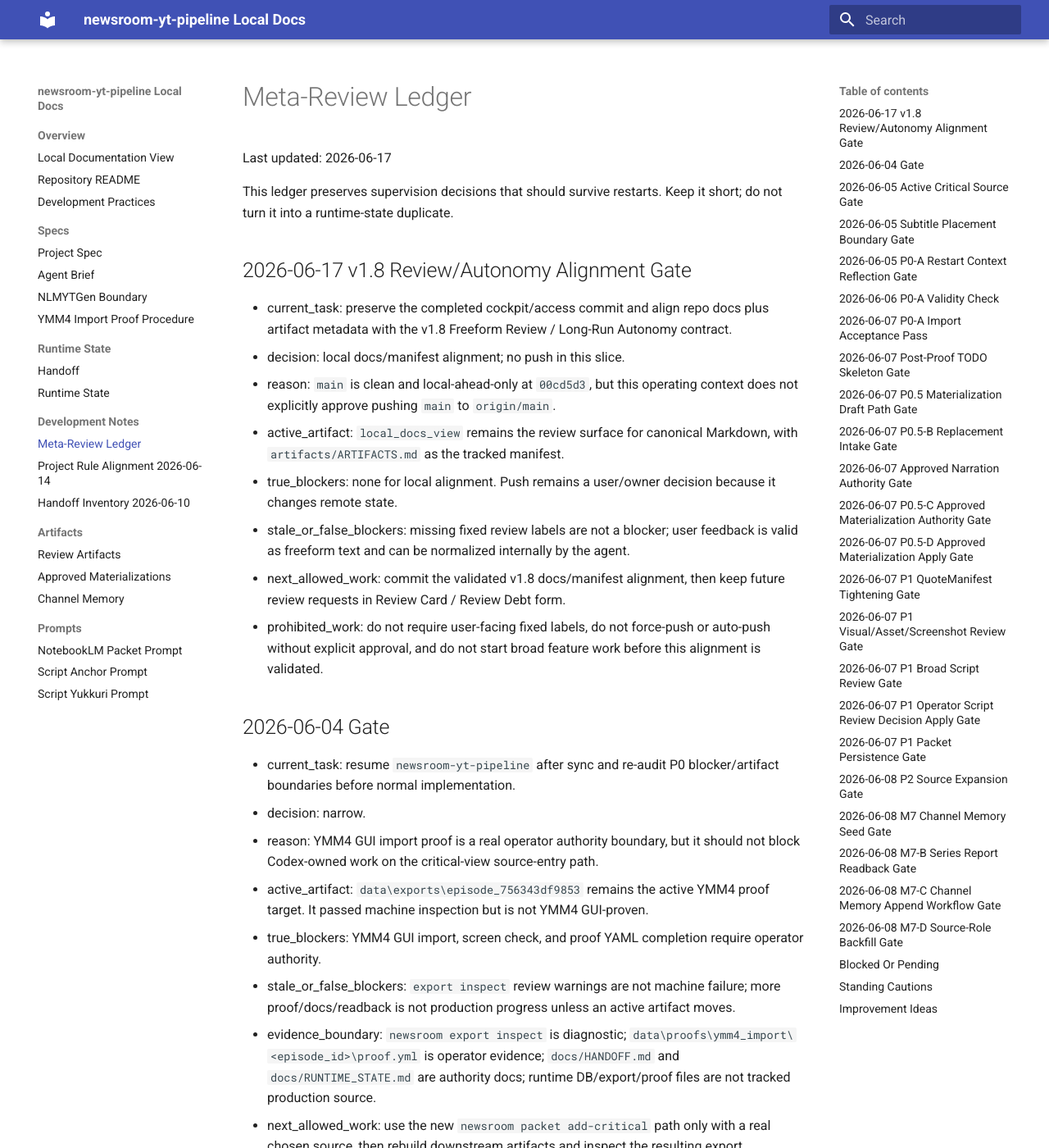
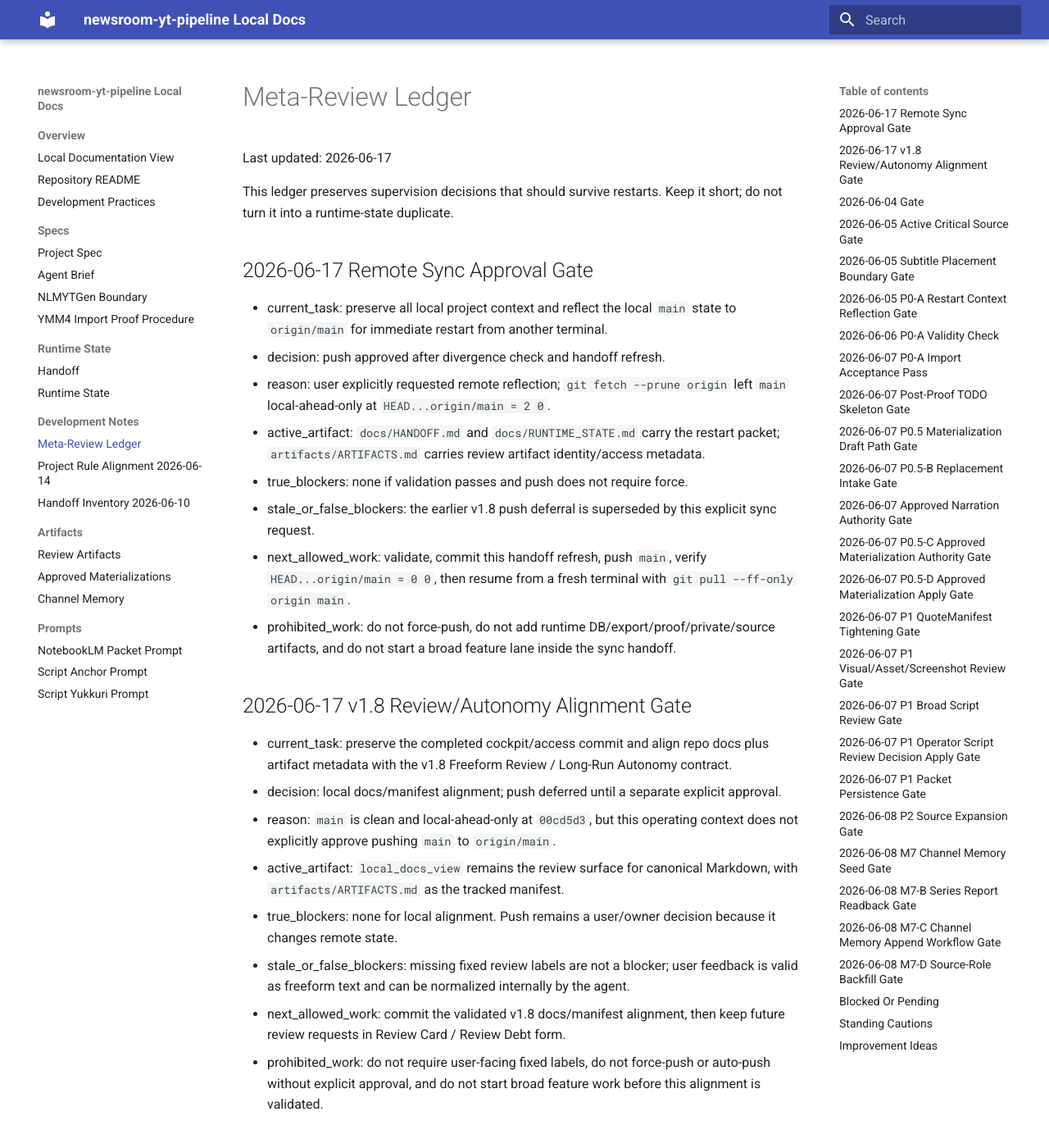
Before and after one commit to YuShimoji/newsroom-yt-pipeline, an MkDocs documentation site: the page built from .docs-view/docs/META_REVIEW_LEDGER.md, in a window 1280 px wide and 1400 px high. Shown: the whole window at 82% size. Built offline with MkDocs 1.6.1 and Material for MkDocs 9.7.7, drawn with Linux system fonts in a browser that asks for light colours.

Commit message:
docs: refresh remote sync handoff

```diff
--- a/docs/META_REVIEW_LEDGER.md
+++ b/docs/META_REVIEW_LEDGER.md
@@ -4,10 +4,21 @@ Last updated: 2026-06-17
 
 This ledger preserves supervision decisions that should survive restarts. Keep it short; do not turn it into a runtime-state duplicate.
 
+## 2026-06-17 Remote Sync Approval Gate
+
+- current_task: preserve all local project context and reflect the local `main` state to `origin/main` for immediate restart from another terminal.
+- decision: push approved after divergence check and handoff refresh.
+- reason: user explicitly requested remote reflection; `git fetch --prune origin` left `main` local-ahead-only at `HEAD...origin/main = 2 0`.
+- active_artifact: `docs/HANDOFF.md` and `docs/RUNTIME_STATE.md` carry the restart packet; `artifacts/ARTIFACTS.md` carries review artifact identity/access metadata.
+- true_blockers: none if validation passes and push does not require force.
+- stale_or_false_blockers: the earlier v1.8 push deferral is superseded by this explicit sync request.
+- next_allowed_work: validate, commit this handoff refresh, push `main`, verify `HEAD...origin/main = 0 0`, then resume from a fresh terminal with `git pull --ff-only origin main`.
+- prohibited_work: do not force-push, do not add runtime DB/export/proof/private/source artifacts, and do not start a broad feature lane inside the sync handoff.
+
 ## 2026-06-17 v1.8 Review/Autonomy Alignment Gate
 
 - current_task: preserve the completed cockpit/access commit and align repo docs plus artifact metadata with the v1.8 Freeform Review / Long-Run Autonomy contract.
-- decision: local docs/manifest alignment; no push in this slice.
+- decision: local docs/manifest alignment; push deferred until a separate explicit approval.
 - reason: `main` is clean and local-ahead-only at `00cd5d3`, but this operating context does not explicitly approve pushing `main` to `origin/main`.
 - active_artifact: `local_docs_view` remains the review surface for canonical Markdown, with `artifacts/ARTIFACTS.md` as the tracked manifest.
 - true_blockers: none for local alignment. Push remains a user/owner decision because it changes remote state.
```
Also changed, not shown: docs/HANDOFF.md (+7 -1 lines), docs/RUNTIME_STATE.md (+4 -2 lines).
